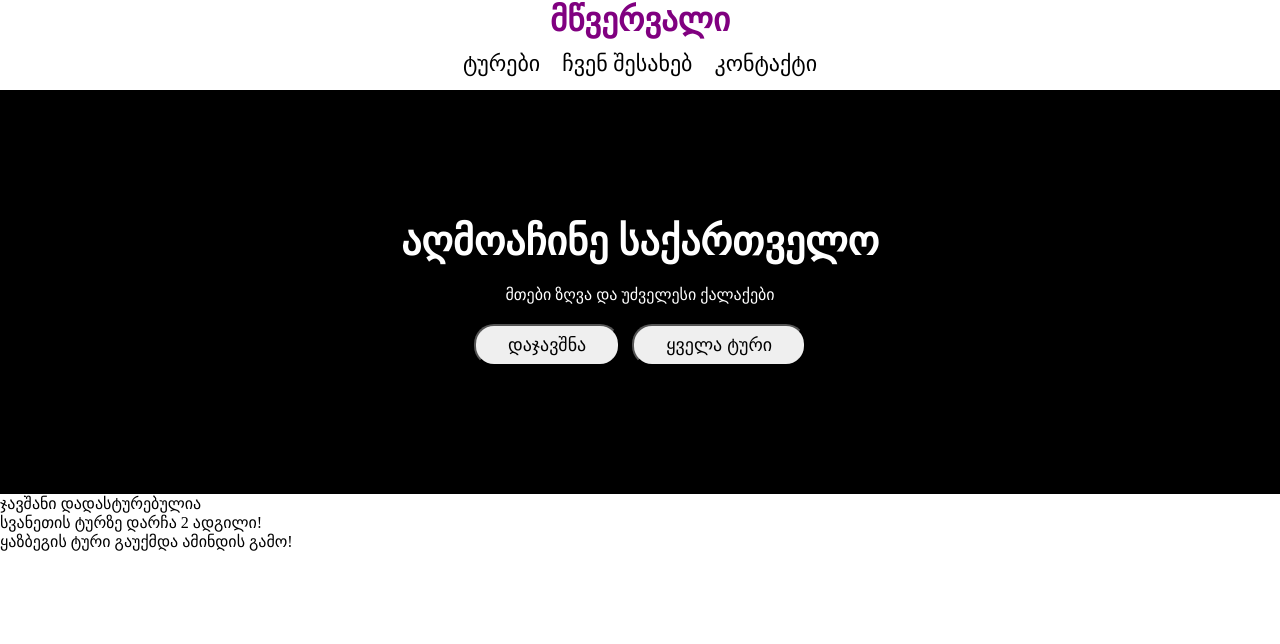
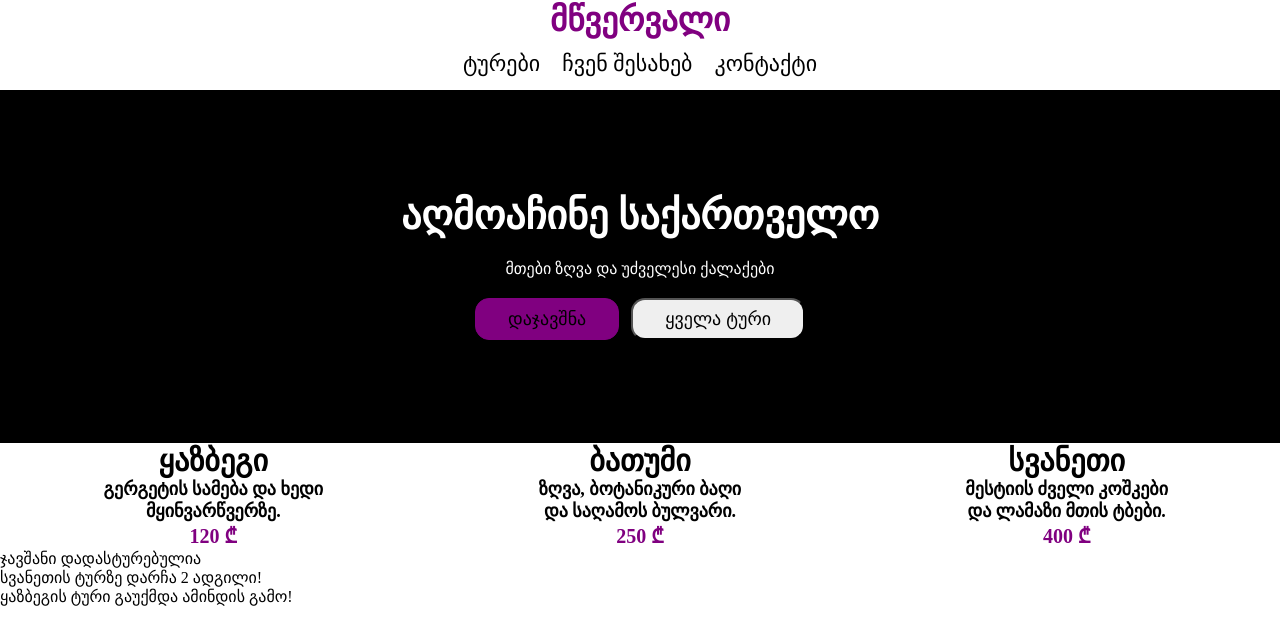
Before and after one commit to AleksandreBochorishvili/Discover-Georgia, a plain HTML site: page index.html in a window 1280 px wide. Drawn offline with Linux system fonts and the light colour scheme.

Commit message:
Enhance layout and styling for tour sections in index.html and style files

```diff
--- a/index.html
+++ b/index.html
@@ -25,20 +25,26 @@
             <button>ყველა ტური</button>
         </div>
     </main>
-    <section>
+    <section class="first-section">
         <div class="row-cards">
             <div class="card">
-
+                <h3>ყაზბეგი</h3>
+                <p>გერგეტის სამება და ხედი მყინვარწვერზე.</p>
+                <span><strong>120 ₾</strong></span>
             </div>
             <div class="card">
-
+                <h3>ბათუმი</h3>
+                <p>ზღვა, ბოტანიკური ბაღი და საღამოს ბულვარი.</p>
+                <span><strong>250 ₾</strong></span>
             </div>
             <div class="card">
-
+                <h3>სვანეთი</h3>
+                <p>მესტიის ძველი კოშკები და ლამაზი მთის ტბები.</p>
+                <span><strong>400 ₾</strong></span>
             </div>
         </div>
     </section>
-    <section>
+    <section class="second-section">
         <div class="column-cards">
             <div>
                 <p>ჯავშანი დადასტურებულია</p>
--- a/style.scss
+++ b/style.scss
@@ -5,10 +5,13 @@ $br-one: green;
 $br-two: orange;
 $br-three: red;
 
-@mixin flex-center($dir){
+@mixin flex-center($dir) {
   display: flex;
   flex-direction: $dir;
   align-items: center;
+}
+@mixin background($background) {
+  background-color: $background;
 }
 
 * {
@@ -35,9 +38,9 @@ header {
 }
 main {
   @include flex-center(column);
-    padding: 10%;
+  padding: 8%;
   margin-top: 1%;
-    background-color: $secondary-color;
+  @include background($secondary-color);
   gap: 20px;
   h1 {
     color: $third-color;
@@ -52,9 +55,44 @@ main {
     button {
       padding: 8px 32px;
       font-size: 18px;
-            border-radius: 20px;
-        } {
+      border-radius: 14px;
+      &:hover {
+        opacity: 0.7;
+      }
+      &:first-child {
+        border: 1px solid $primary-color;
+        @include background($primary-color);
+      }
+    }
+  }
+}
+.first-section {
+  @include background(rgb(255, 222, 255));
+}
+.row-cards {
+  display: grid;
+  grid-template-columns: 1fr 1fr 1fr;
+  .card {
+    display: flex;
+    flex-direction: column;
+    align-items: center;
+    @include background($third-color);
+    h3 {
+      font-size: 30px;
+      font-weight: bold;
+    }
+    p {
+      text-align: center;
+      width: 230px;
+      font-size: 18px;
+      font-weight: bold;
+    }
+    span {
+      font-size: 20px;
       color: $primary-color;
     }
   }
 }
+.second-section {
+  display: flex;
+}
```
Also changed, not shown: style.css, 1 other file. Lines whose indentation alone changed are shown as unchanged.
